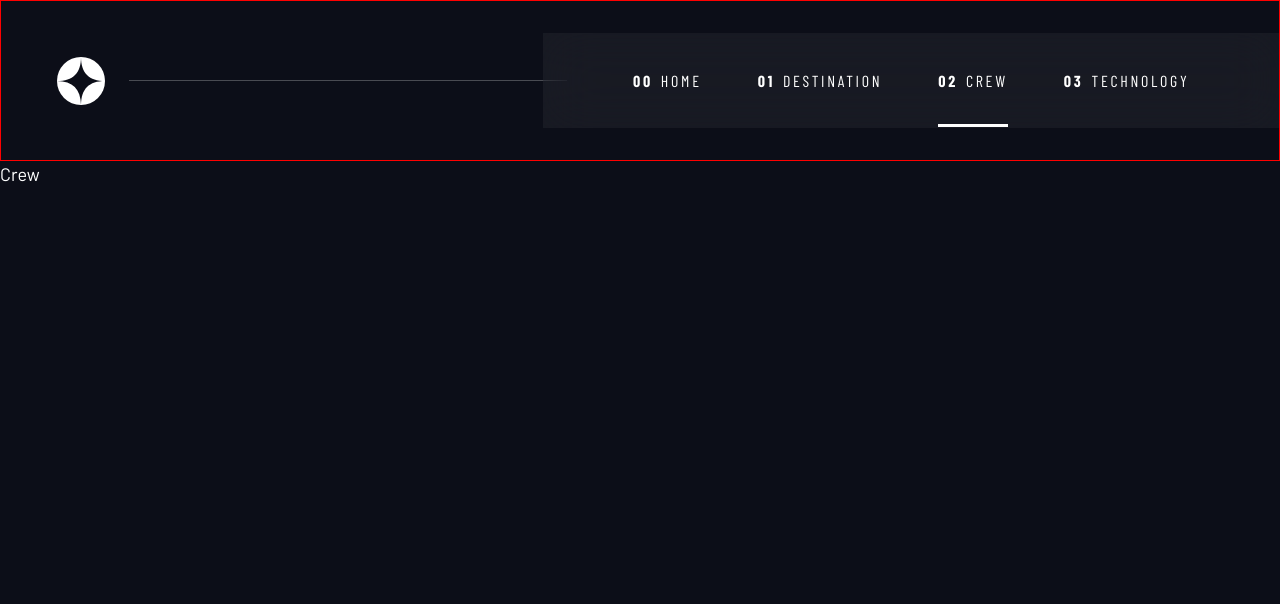
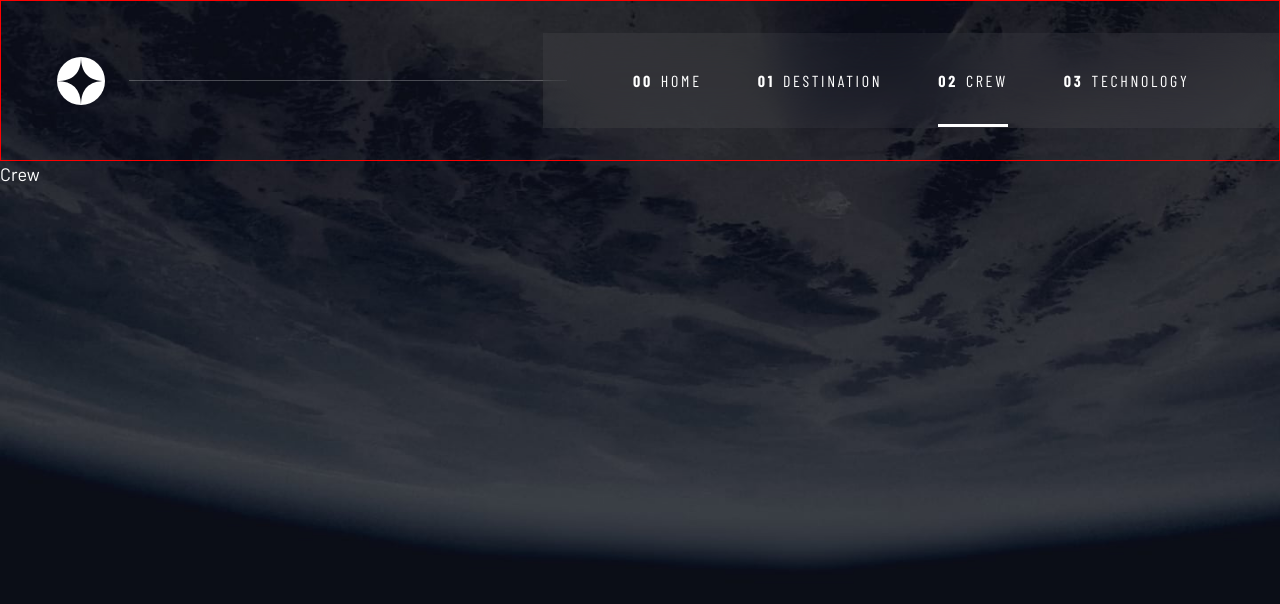
Before and after one commit to marazza-dev/space-tourism-react, a React (Vite) app: page /crew in a window 1280 px wide. Shown: the top 604 px of the page. Built offline with nearby package versions, Linux system fonts and the light colour scheme; a web font is replaced by a local one.

Commit message:
add background functionality :: create BackgroundWrapper component

```diff
--- a/src/App.jsx
+++ b/src/App.jsx
@@ -5,12 +5,14 @@ import { Routes, Route } from "react-router-dom";
 import { Home, Destination, Technology, Crew } from "./pages";
 import { theme } from "./util/theme.js";
 import Navbar from "./components/Navbar";
+import BackgroundWrapper from "./components/BackgroundWrapper";
 
 function App() {
   return (
     <>
       <ThemeProvider theme={theme}>
         <GlobalStyle />
+        <BackgroundWrapper>
           <Navbar />
           <Routes>
             <Route path='/' element={<Home />} />
@@ -18,6 +20,7 @@ function App() {
             <Route path='/technology' element={<Technology />} />
             <Route path='/crew' element={<Crew />} />
           </Routes>
+        </BackgroundWrapper>
       </ThemeProvider>
     </>
   );
--- /dev/null
+++ b/src/components/BackgroundWrapper.jsx
@@ -0,0 +1,87 @@
+import React from "react";
+import styled from "styled-components";
+import { useLocation } from "react-router-dom";
+
+import bgHomeDesktop from "../assets/home/background-home-desktop.jpg";
+import bgDestinationDesktop from "../assets/destination/background-destination-desktop.jpg";
+import bgCrewDesktop from "../assets/crew/background-crew-desktop.jpg";
+import bgTechnologyDesktop from "../assets/technology/background-technology-desktop.jpg";
+
+import bgHomeTablet from "../assets/home/background-home-tablet.jpg";
+import bgDestinationTablet from "../assets/destination/background-destination-tablet.jpg";
+import bgCrewTablet from "../assets/crew/background-crew-tablet.jpg";
+import bgTechnologyTablet from "../assets/technology/background-technology-tablet.jpg";
+
+import bgHomeMobile from "../assets/home/background-home-mobile.jpg";
+import bgDestinationMobile from "../assets/destination/background-destination-mobile.jpg";
+import bgCrewMobile from "../assets/crew/background-crew-mobile.jpg";
+import bgTechnologyMobile from "../assets/technology/background-technology-mobile.jpg";
+
+const BackgroundContainer = styled.div`
+  height: 100vh;
+  width: 100vw;
+  background-image: ${(props) => {
+    switch (props.current) {
+      case "/":
+        return `url(${bgHomeMobile})`;
+        break;
+      case "/destination":
+        return `url(${bgDestinationMobile})`;
+        break;
+      case "/crew":
+        return `url(${bgCrewMobile})`;
+      case "/technology":
+        return `url(${bgTechnologyMobile})`;
+      default:
+        return `url(${bgHomeMobile})`;
+    }
+  }};
+  background-size: cover;
+  background-position: bottom center;
+  background-repeat: no-repeat;
+
+  @media (min-width: ${(props) => props.theme.brSmall}) {
+    background-image: ${(props) => {
+      switch (props.current) {
+        case "/":
+          return `url(${bgHomeTablet})`;
+          break;
+        case "/destination":
+          return `url(${bgDestinationTablet})`;
+          break;
+        case "/crew":
+          return `url(${bgCrewTablet})`;
+        case "/technology":
+          return `url(${bgTechnologyTablet})`;
+        default:
+          return `url(${bgHomeTablet})`;
+      }
+    }};
+    background-position: center center;
+  }
+  @media (min-width: ${(props) => props.theme.brMedium}) {
+    background-image: ${(props) => {
+      switch (props.current) {
+        case "/":
+          return `url(${bgHomeDesktop})`;
+          break;
+        case "/destination":
+          return `url(${bgDestinationDesktop})`;
+          break;
+        case "/crew":
+          return `url(${bgCrewDesktop})`;
+        case "/technology":
+          return `url(${bgTechnologyDesktop})`;
+        default:
+          return `url(${bgHomeDesktop})`;
+      }
+    }};
+  }
+`;
+
+const BackgroundWrapper = ({ children }) => {
+  const path = useLocation().pathname;
+  return <BackgroundContainer current={path}>{children}</BackgroundContainer>;
+};
+
+export default BackgroundWrapper;
```
Lines whose indentation alone changed are shown as unchanged.
